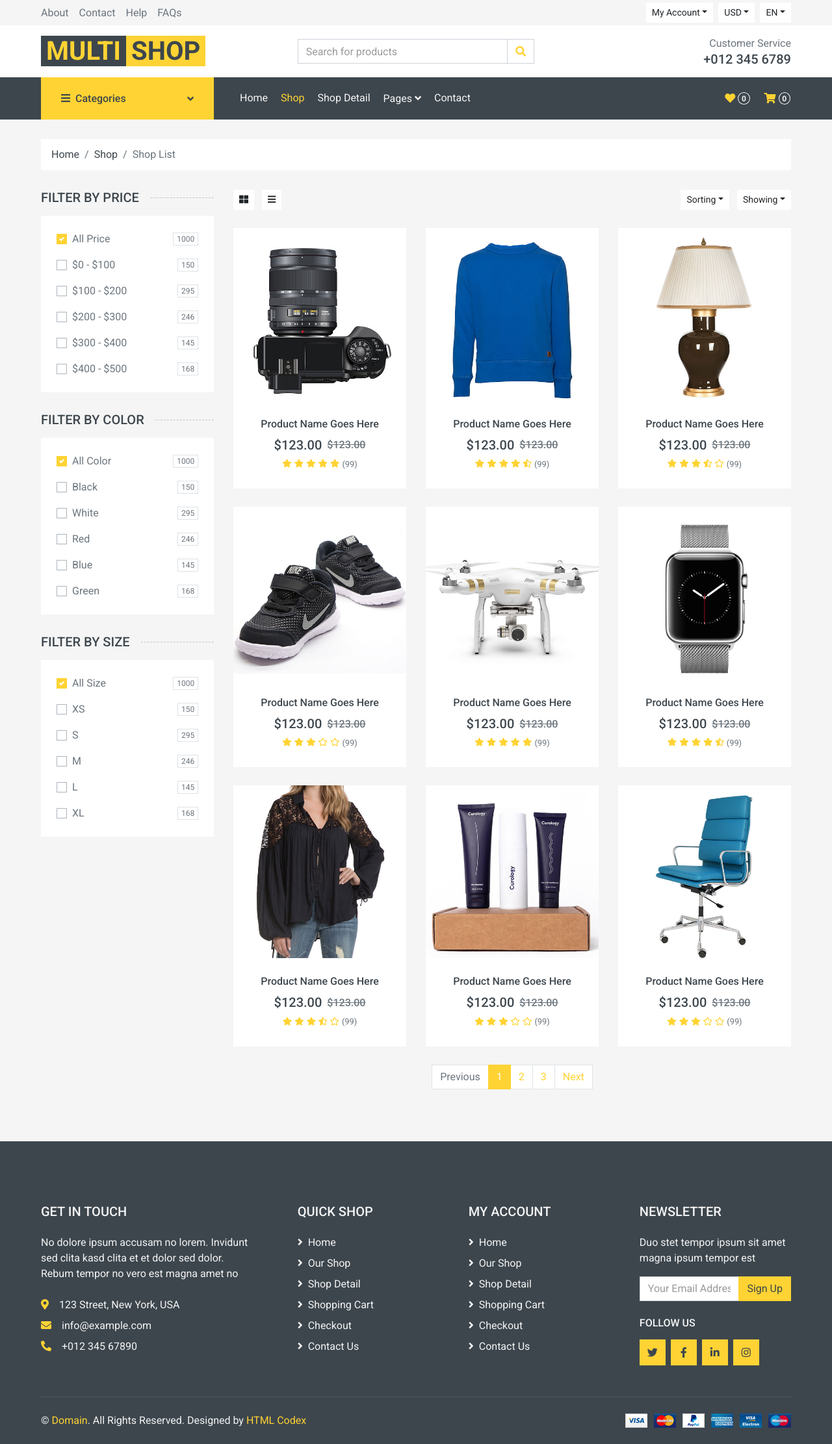
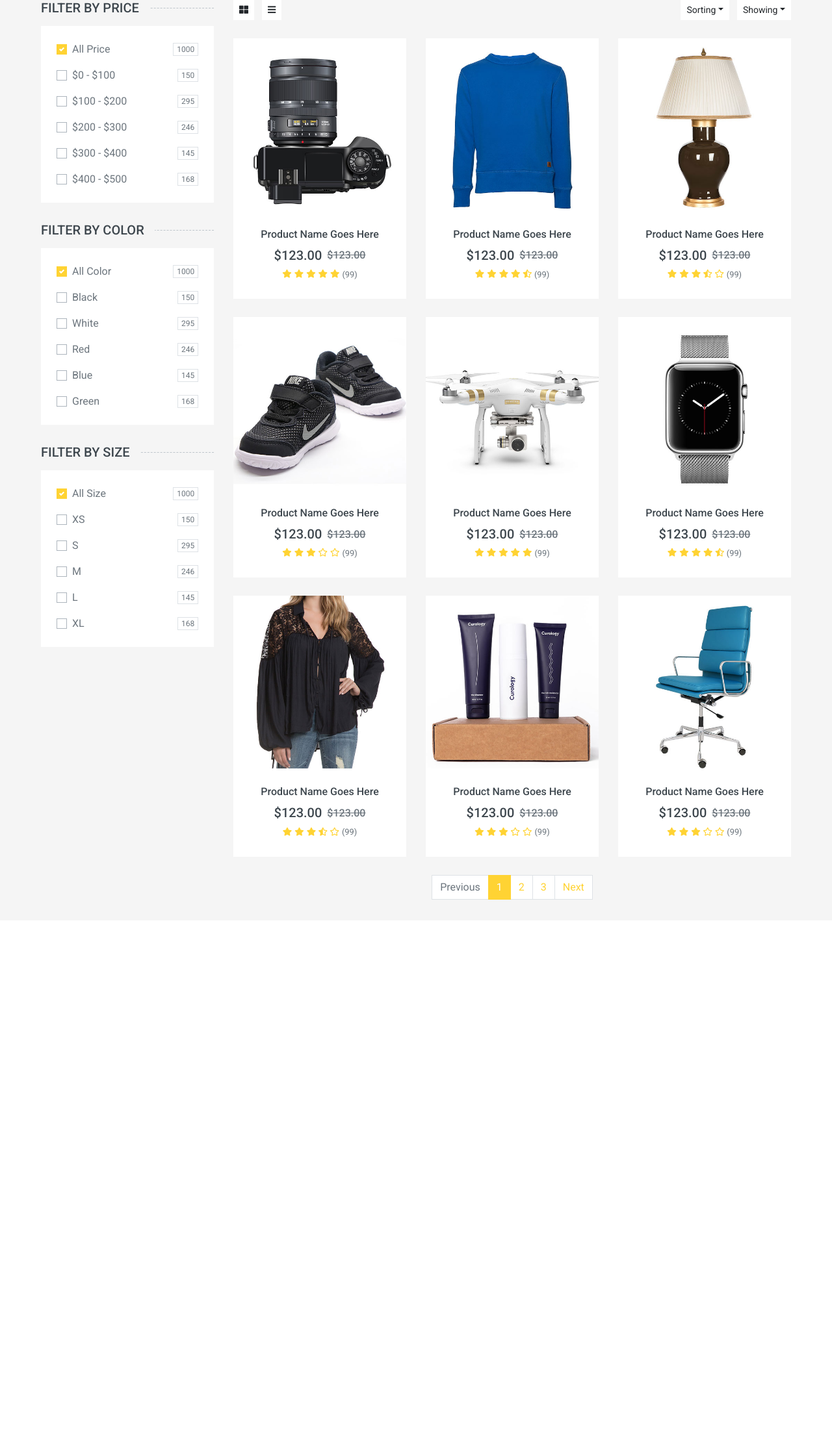
Before and after one commit to BalloIbrahima/icommerce_app, a Symfony app: template templates/shop/index.html.twig in a window 1280 px wide. Shown: the whole page at 65% size. After the commit the page ends 1385 px from the top, so only its background shows below. Run offline with Twig, Linux system fonts and the light colour scheme; the template is opened without the code that fills it, so the values that code supplies are empty; some libraries are stand-ins or nearby versions.

Commit message:
update template twig

```diff
--- a/src/Controller/HomeController.php
+++ b/src/Controller/HomeController.php
@@ -16,6 +16,7 @@ class HomeController extends AbstractController
         ]);
     }
 
+
     // #[Route('/contact', name: 'app_contact')]
     // public function contact(): Response
     // {
--- a/templates/shop/index.html.twig
+++ b/templates/shop/index.html.twig
@@ -47,7 +47,7 @@
 </head>
 
 <body>
-    <!-- Topbar Start -->
+    {# <!-- Topbar Start -->
     <div class="container-fluid">
         <div class="row bg-secondary py-1 px-xl-5">
             <div class="col-lg-6 d-none d-lg-block">
@@ -165,17 +165,17 @@
                     </button>
                     <div class="collapse navbar-collapse justify-content-between" id="navbarCollapse">
                         <div class="navbar-nav mr-auto py-0">
-                            <a href="index.html" class="nav-item nav-link">Home</a>
-                            <a href="shop.html" class="nav-item nav-link active">Shop</a>
-                            <a href="detail.html" class="nav-item nav-link">Shop Detail</a>
+                            <a href={{path('app_home')}} class="nav-item nav-link">Home</a>
+                            <a href={{path('app_shop')}} class="nav-item nav-link active">Shop</a>
+                            <a href={{path('app_detail')}} class="nav-item nav-link">Shop Detail</a>
                             <div class="nav-item dropdown">
                                 <a href="#" class="nav-link dropdown-toggle" data-toggle="dropdown">Pages <i class="fa fa-angle-down mt-1"></i></a>
                                 <div class="dropdown-menu bg-primary rounded-0 border-0 m-0">
-                                    <a href="cart.html" class="dropdown-item">Shopping Cart</a>
-                                    <a href="checkout.html" class="dropdown-item">Checkout</a>
+                                    <a href={{path('app_cart')}} class="dropdown-item">Shopping Cart</a>
+                                    <a href={{path('app_checkout')}} class="dropdown-item">Checkout</a>
                                 </div>
                             </div>
-                            <a href="contact.html" class="nav-item nav-link">Contact</a>
+                            <a href={{path('app_contact')}} class="nav-item nav-link">Contact</a>
                         </div>
                         <div class="navbar-nav ml-auto py-0 d-none d-lg-block">
                             <a href="" class="btn px-0">
@@ -207,8 +207,9 @@
             </div>
         </div>
     </div>
-    <!-- Breadcrumb End -->
+    <!-- Breadcrumb End --> #}
 
+    {% block content %}
 
     <!-- Shop Start -->
     <div class="container-fluid">
@@ -621,9 +622,10 @@
         </div>
     </div>
     <!-- Shop End -->
+    {% endblock %}
 
 
-    <!-- Footer Start -->
+    {# <!-- Footer Start -->
     <div class="container-fluid bg-dark text-secondary mt-5 pt-5">
         <div class="row px-xl-5 pt-5">
             <div class="col-lg-4 col-md-12 mb-5 pr-3 pr-xl-5">
@@ -693,7 +695,7 @@
         </div>
     </div>
     <!-- Footer End -->
-
+#}
 
     <!-- Back to Top -->
     <a href="#" class="btn btn-primary back-to-top"><i class="fa fa-angle-double-up"></i></a>
```
Also changed, not shown: templates/cart/index.html.twig (+6 -4 lines), templates/checkout/index.html.twig (+12 -10 lines), templates/contact/index.html.twig (+13 -10 lines), templates/detail/detail.html.twig (+6 -4 lines).
